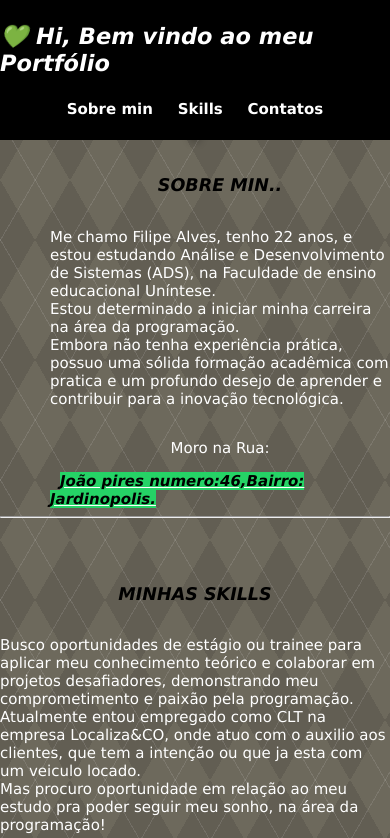
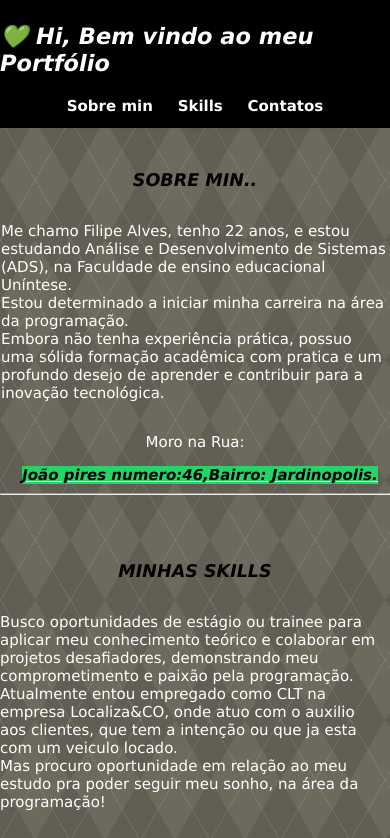
Before and after one commit to DesenvolvedorFilipe/Escola-de-programadores, a plain HTML site: page index.html in a window 390 px wide. Shown: the top 838 px of the page. Drawn offline with nearby package versions, Linux system fonts and the light colour scheme.

Commit message:
index.html

```diff
--- a/CSS/style.css
+++ b/CSS/style.css
@@ -217,7 +217,7 @@ nav>a:hover {
         border-color: white;
         box-shadow: 0px 7px 7px rgba(0, 0, 0, 0.192);
         align-items: center;
-        padding: 10px;
+        padding:3px;
     }
 
     nav>a {
@@ -391,7 +391,7 @@ nav>a:hover {
         border-color: white;
         box-shadow: 0px 7px 7px rgba(0, 0, 0, 0.192);
         align-items: center;
-        padding: 10px;
+        padding: 5px;
     }
 
     nav>a {
@@ -431,7 +431,7 @@ nav>a:hover {
         flex-direction: column;
         justify-content: space-evenly;
         align-items: center;
-        padding-left: 50px;
+        padding-left: 0px;
 
     }
 
@@ -443,7 +443,7 @@ nav>a:hover {
     }
 
     .endereço {
-        padding-left: 44px;
+        padding-left: 0px;
         display: flex;
         flex-direction: row;
         align-items: center;
@@ -477,7 +477,7 @@ nav>a:hover {
     }
 
     .curriculo {
-        padding-left: 45px;
+        padding-left: 44px;
         display: flex;
         flex-direction: row;
         align-items: center;
@@ -536,9 +536,7 @@ nav>a:hover {
     }
 }
 
-
-
-@media only screen and (max-width: 539px) {
+@media only screen and (max-width: 430px) {
 
 
     .ordem-titulo {
@@ -568,7 +566,7 @@ nav>a:hover {
         border-color: white;
         box-shadow: 0px 7px 7px rgba(0, 0, 0, 0.192);
         align-items: center;
-        padding: 6px;
+        padding: 3px;
     }
 
     nav>a {
@@ -600,22 +598,27 @@ nav>a:hover {
 
     }
 
+    #titulo-sobre-min {
+        padding-top: 150px;
+    }
+
     .ordem-sobre-min {
-
+        padding-top: 0px;
         display: flex;
-        border-radius: 20px;
         flex-direction: column;
         justify-content: space-evenly;
-        align-items: center;
+
         padding-left: 0px;
     }
 
     #sobre-min {
         margin-top: 0px;
-        padding-top: 40%;
-
+        display: flex;
+        flex-direction: column;
+        padding: 1px;
 
     }
+
 
     .endereço {
         padding-left: 0px;
@@ -636,10 +639,13 @@ nav>a:hover {
     .ordem-skills {
         display: flex;
     border-radius: 20px;
-        flex-direction: column;
+    padding-right: 10px;
+    padding-left: 0px;
+    flex-direction: row;
     justify-content: space-evenly;
-        align-items: center;
+    align-items: flex-start;
     padding-left: 0px;
+    align-content: flex-start;
     }
 
 
@@ -745,7 +751,7 @@ nav>a:hover {
         border-color: white;
         box-shadow: 0px 7px 7px rgba(0, 0, 0, 0.192);
         align-items: center;
-        padding: 5px;
+        padding: 2px;
     }
 
     nav>a {
@@ -754,7 +760,7 @@ nav>a:hover {
         text-decoration: none;
         font-weight: bold;
         transition-duration: 0.5;
-        padding: 05px;
+        padding: 7px;
 
     }
 
@@ -777,7 +783,7 @@ nav>a:hover {
 
     }
 
-    #titulo-sobre-min{
+    #titulo-sobre-min {
         padding-top: 150px;
     }
 
@@ -788,10 +794,6 @@ nav>a:hover {
         justify-content: space-evenly;
         align-items: center;
         padding-left: 0px;
-    }
-
-    #titulo-sobre-min{
-
     }
 
     #sobre-min {
@@ -818,9 +820,7 @@ nav>a:hover {
     }
 
 
-    #titulo-skills{
-
-    }
+    #titulo-skills {}
 
     .ordem-skills {
         display: flex;
```
Lines whose indentation alone changed are shown as unchanged.
